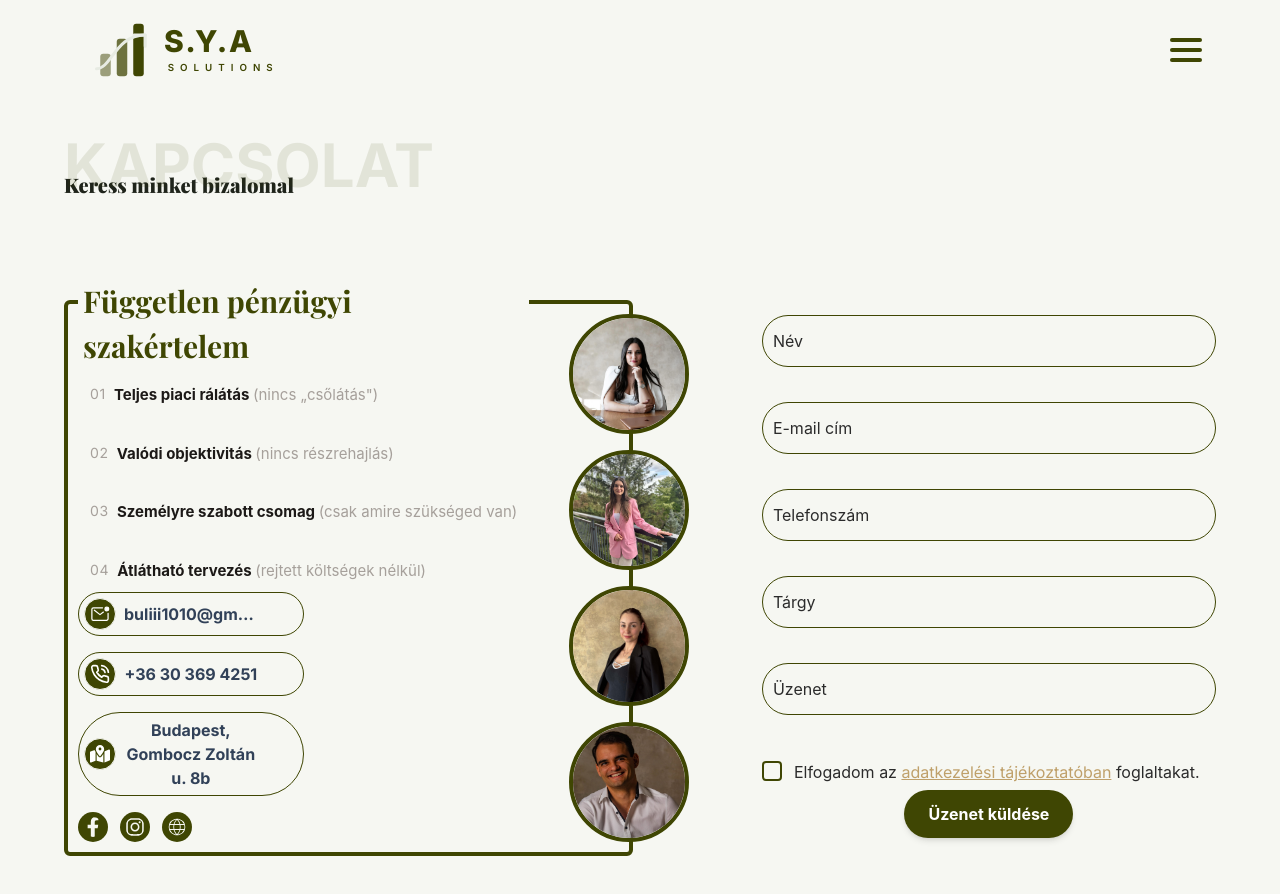
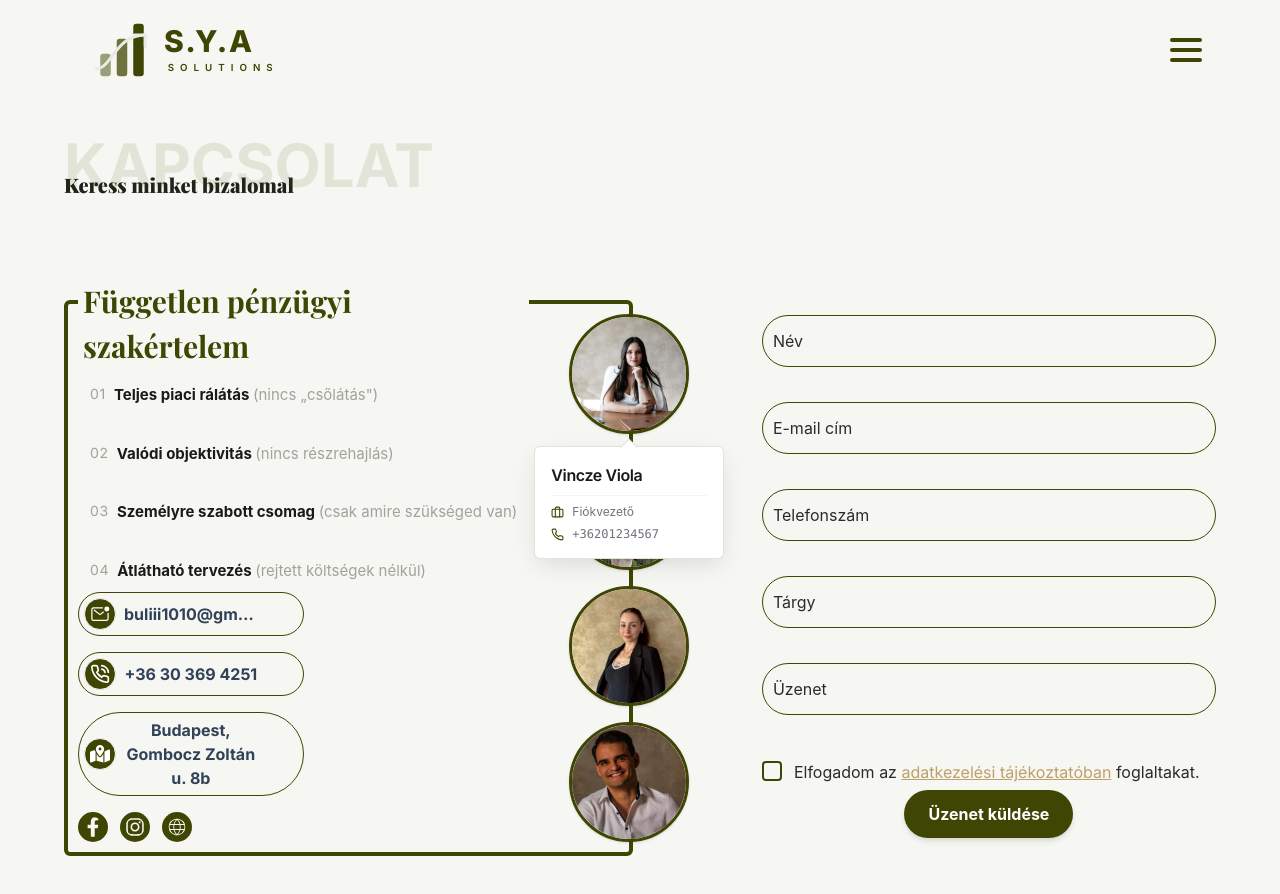
Before and after one commit to Quruzslo/sya-solutions, a Next.js app: page /kapcsolat in a window 1280 px wide. Both pictures are taken after a click on the element 629 px from the left and 374 px from the top of the page. Shown: the top 894 px of the page. Built offline with nearby package versions, Linux system fonts and the light colour scheme; no server answers; a web font is replaced by a local one.

Commit message:
módosítások

```diff
--- a/app/kapcsolat/page.jsx
+++ b/app/kapcsolat/page.jsx
@@ -1,3 +1,6 @@
+"use client";
+import { useState, useEffect, useRef } from "react";
+
 import ContactForm from "../../components/contactForm/contactForm";
 import Link from "next/link";
 import Image from "next/image";
@@ -10,6 +13,7 @@ import { FaFacebookF } from "react-icons/fa";
 import { FaInstagram } from "react-icons/fa";
 import { CiGlobe } from "react-icons/ci";
 import { FaMapLocationDot } from "react-icons/fa6";
+import { LuBriefcase, LuPhone } from "react-icons/lu";
 
 // Képek ----------------------
 import Vió from "../../public/images/Viola.jpg";
@@ -68,6 +72,32 @@ const Advantages = [
 ];
 
 export default function ContactPage() {
+  const [activeMemberIdx, setActiveMemberIdx] = useState(null);
+  const containerRef = useRef(null);
+
+  useEffect(() => {
+    const handleClickOutside = (event) => {
+      if (
+        containerRef.current &&
+        !containerRef.current.contains(event.target)
+      ) {
+        setActiveMemberIdx(null);
+      }
+    };
+
+    document.addEventListener("mousedown", handleClickOutside);
+    document.addEventListener("touchstart", handleClickOutside);
+
+    return () => {
+      document.removeEventListener("mousedown", handleClickOutside);
+      document.removeEventListener("touchstart", handleClickOutside);
+    };
+  }, []);
+
+  const handleToggle = (idx) => {
+    setActiveMemberIdx(activeMemberIdx === idx ? null : idx);
+  };
+
   return (
     <section className="w-[90%] max-w-[2560px] mx-auto flex flex-col min-h-[100vh] py-[120px]">
       <SectionTitles
@@ -107,10 +137,16 @@ export default function ContactPage() {
 
           {/* Tagok képei --------------------- */}
           <div className="absolute right-[-40px] xl:right-[-60px] top-0 flex h-full w-fit flex-col justify-between py-[10px]">
-            {Members.map((member, idx) => (
+            {Members.map((member, idx) => {
+              const isActive = activeMemberIdx === idx;
+
+              return (
                 <div key={idx} className="relative flex flex-col items-center">
-                {/* 1. Kép konténer  */}
-                <div className="peer relative z-10 h-[80px] w-[80px] xl:h-[120px] xl:w-[120px] cursor-pointer overflow-hidden rounded-full border-4 border-zold">
+                  {/* 1. Kép konténer */}
+                  <div
+                    onClick={() => handleToggle(idx)}
+                    className="peer relative z-10 h-[80px] w-[80px] xl:h-[120px] xl:w-[120px] cursor-pointer overflow-hidden rounded-full border-[3px] border-zold shadow-sm transition-transform duration-300 hover:scale-105"
+                  >
                     <Image
                       src={member.photo}
                       alt={member.name || "Profilkép"}
@@ -120,13 +156,32 @@ export default function ContactPage() {
                   </div>
 
                   {/* 2. Dropdown / Tooltip konténer */}
-                <div className="pointer-events-none absolute top-[80px] xl:top-[120px] right-0 xl:right-[0px] z-20 w-[150px] -translate-y-2 rounded-sm bg-zold p-[10px] text-white opacity-0 transition-all duration-300 ease-out peer-hover:translate-y-0 peer-hover:opacity-100">
-                  <p className="font-bold">{member.name}</p>
-                  <p className="text-sm">{member.title}</p>
-                  <p className="text-sm">{member.tel}</p>
+                  <div
+                    className={`pointer-events-none absolute top-[92px] xl:top-[132px]  md:left-1/2 z-20 w-[190px] -translate-x-[25%] md:-translate-x-1/2 -translate-y-1 rounded-md border border-zold/15 bg-white p-4 opacity-0 shadow-[0_8px_24px_-4px_rgba(0,0,0,0.12)] transition-all duration-300 ease-out
+          peer-hover:translate-y-0 peer-hover:opacity-100
+          ${isActive ? "translate-y-0 opacity-100" : ""}`}
+                  >
+                    {/* kis nyíl az avatar felé */}
+                    <span className="absolute -top-1.5 left-3/4 md:left-1/2 h-3 w-3 -translate-x-1/2 rotate-45 border-l border-t border-zold/15 bg-white" />
+
+                    <p className="font-semibold tracking-tight text-zinc-900">
+                      {member.name}
+                    </p>
+
+                    <div className="mt-2 space-y-1.5 border-t border-zinc-100 pt-2">
+                      <div className="flex items-center gap-2 text-xs text-zinc-500">
+                        <LuBriefcase size={13} className="shrink-0 text-zold" />
+                        <span>{member.title}</span>
+                      </div>
+                      <div className="flex items-center gap-2 text-xs text-zinc-500">
+                        <LuPhone size={13} className="shrink-0 text-zold" />
+                        <span className="font-mono">{member.tel}</span>
                       </div>
                     </div>
-            ))}
+                  </div>
+                </div>
+              );
+            })}
           </div>
 
           {/* Alsó szekció balon ----------- */}
```
Lines whose indentation alone changed are shown as unchanged.
